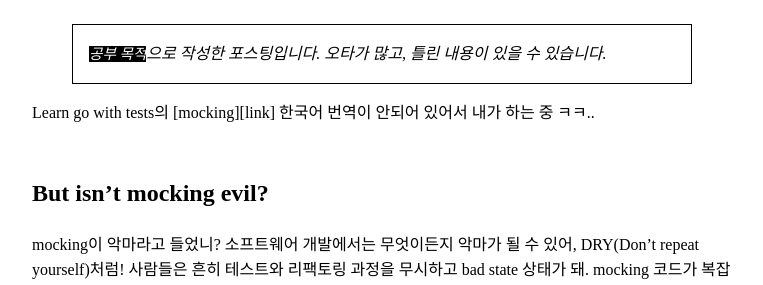
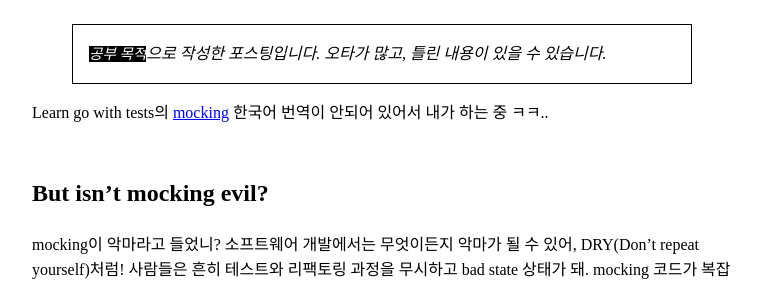
Before and after one commit to domicmeia/domicmeia.github.io, a Jekyll site: the page built from _posts/2024-01-16-But isn't mocking evil?.md, in a window 1280 px wide. Shown: the part 185-470 px from the top of the page, without its empty margins (258-1021 px from the left). Built offline with Jekyll 4.4.1, drawn with Linux system fonts in a browser that asks for light colours; some web fonts are replaced; part of the change alters nothing that is shown.

```diff
--- a/_posts/2024-01-16-But isn't mocking evil?.md
+++ b/_posts/2024-01-16-But isn't mocking evil?.md
@@ -48,3 +48,5 @@ Mocking은 복잡하지 않아. 프레임워크를 사용하면 실제보다 더
 
 interface에 대해 test double할 때만, mock generator을 쓰도록 해! 테스트 작성 방법을 지나치게
 지시하거나 너무 많은 'magic'을 사용하는 툴들은 버려
+
+[link]: https://quii.gitbook.io/learn-go-with-tests/go-fundamentals/mocking
```
